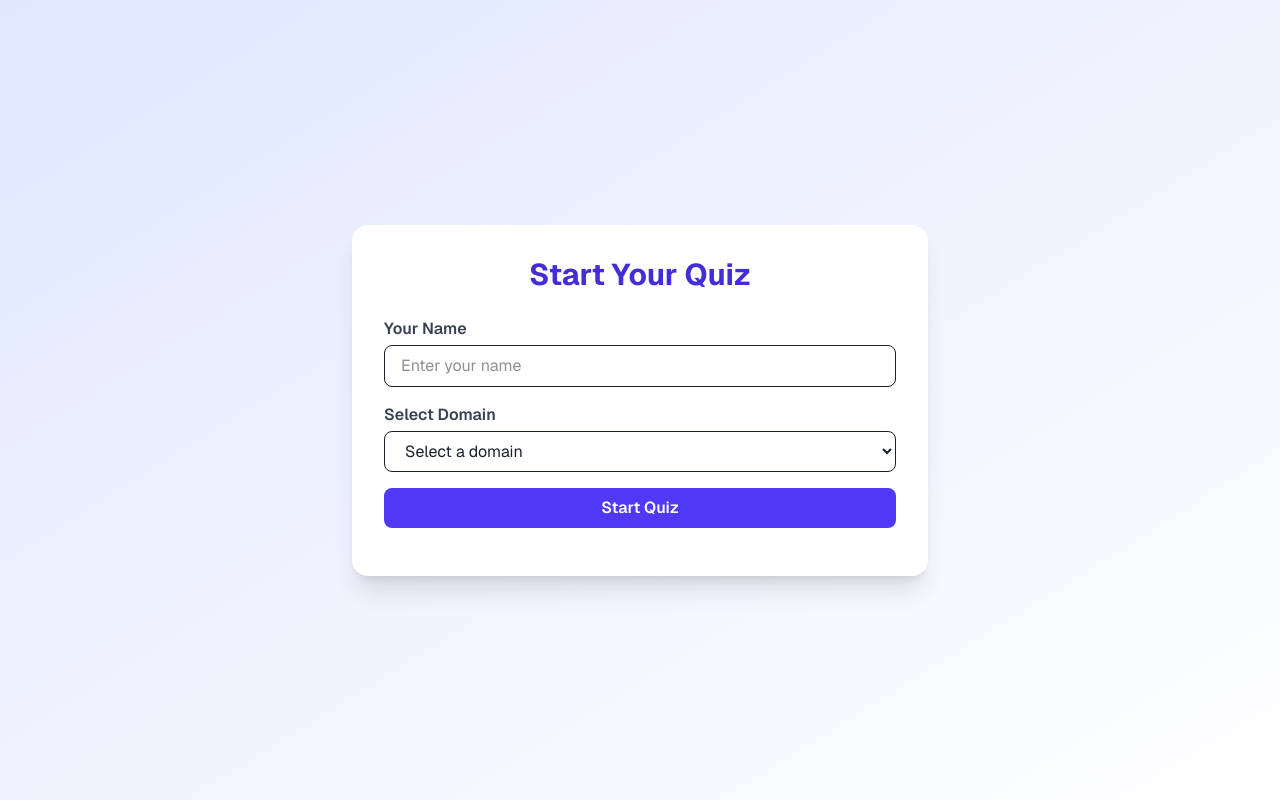
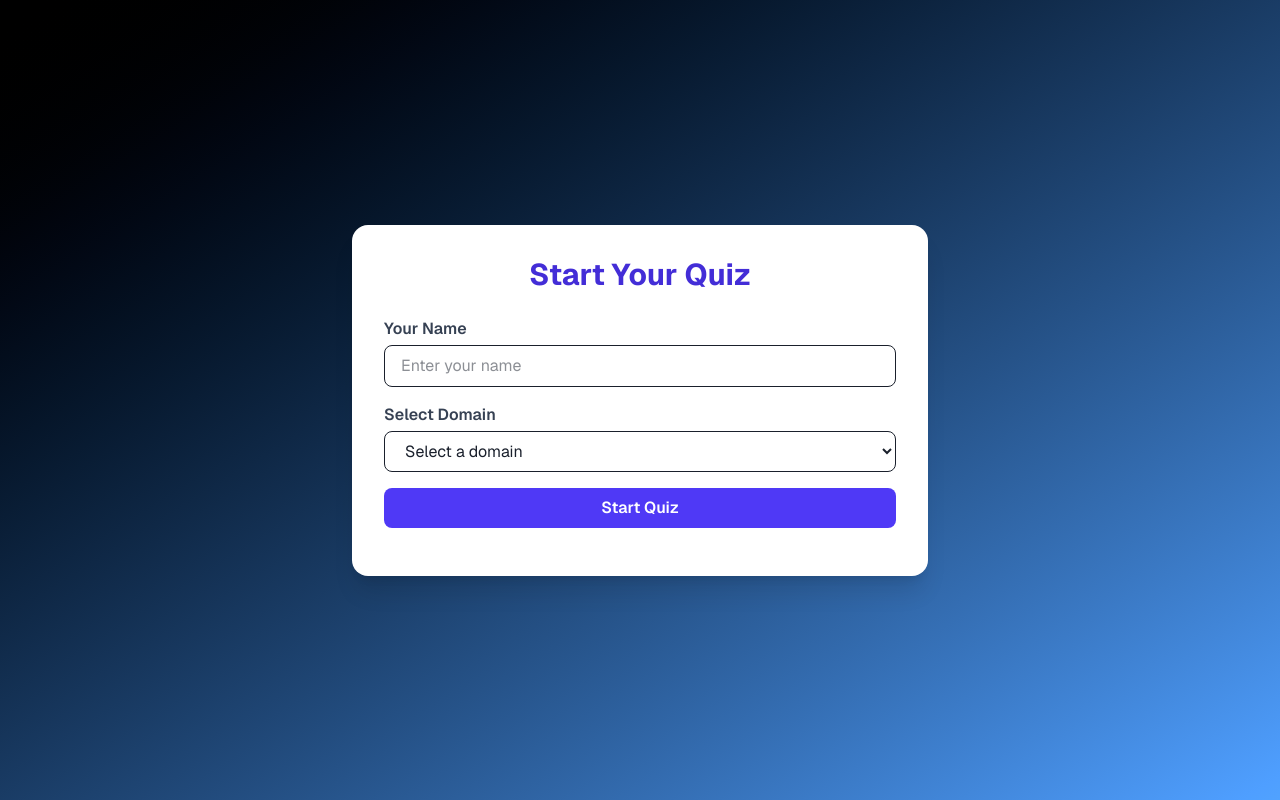
Before and after one commit to Aryansingh9285/Ai_based_MCQ, a Next.js app: page / in a window 1280 px wide. Built offline with nearby package versions, Linux system fonts and the light colour scheme.

Commit message:
style: update background gradient in HomePage for improved visual appeal

```diff
--- a/app/page.tsx
+++ b/app/page.tsx
@@ -15,7 +15,7 @@
   };
 
   return (
-    <main className="min-h-screen flex items-center justify-center bg-gradient-to-br from-indigo-100 to-white px-4 sm:px-6 lg:px-8 overflow-auto">
+    <main className="min-h-screen flex items-center justify-center bg-gradient-to-br from-black to-blue-400 px-4 sm:px-6 lg:px-8 overflow-auto">
       <div className="bg-white rounded-2xl shadow-xl w-full max-w-md sm:max-w-lg md:max-w-xl p-6 sm:p-8 space-y-6">
         <h1 className="text-2xl sm:text-3xl font-bold text-indigo-700 text-center">Start Your Quiz</h1>
         <form onSubmit={handleSubmit} className="space-y-4">
```
